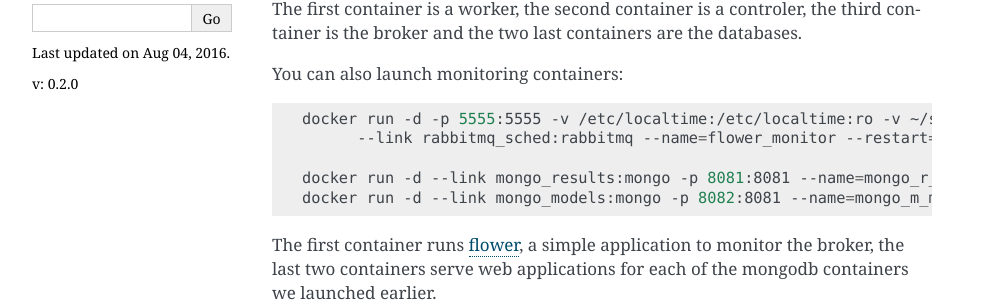
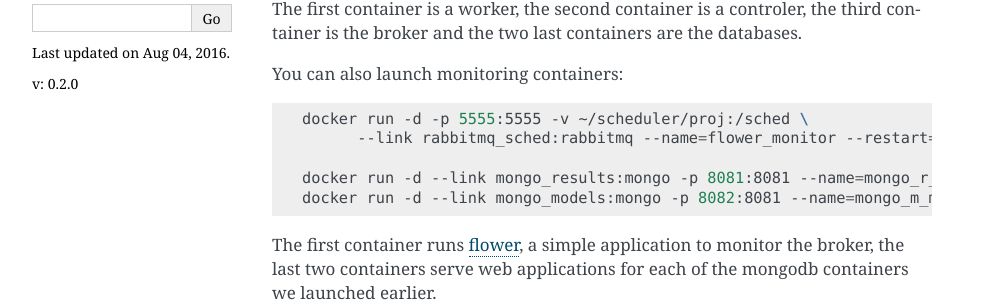
Before and after one commit to tboquet/python-alp, a Sphinx documentation site: the page built from docs/dockersetup.rst, in a window 1280 px wide. Shown: the part 887-1189 px from the top of the page, without its empty margins (148-1141 px from the left). Built offline with Sphinx 7.4.7, drawn with Linux system fonts in a browser that asks for light colours.

Commit message:
- localtime mount

```diff
--- a/docs/dockersetup.rst
+++ b/docs/dockersetup.rst
@@ -48,7 +48,7 @@ You can also launch monitoring containers:
 
 .. code-block:: bash
 
-    docker run -d -p 5555:5555 -v /etc/localtime:/etc/localtime:ro -v ~/scheduler/proj:/sched \
+    docker run -d -p 5555:5555 -v ~/scheduler/proj:/sched \
           --link rabbitmq_sched:rabbitmq --name=flower_monitor --restart=always tboquet/anaceflo
 
     docker run -d --link mongo_results:mongo -p 8081:8081 --name=mongo_r_monitor --restart=always knickers/mongo-express
```
